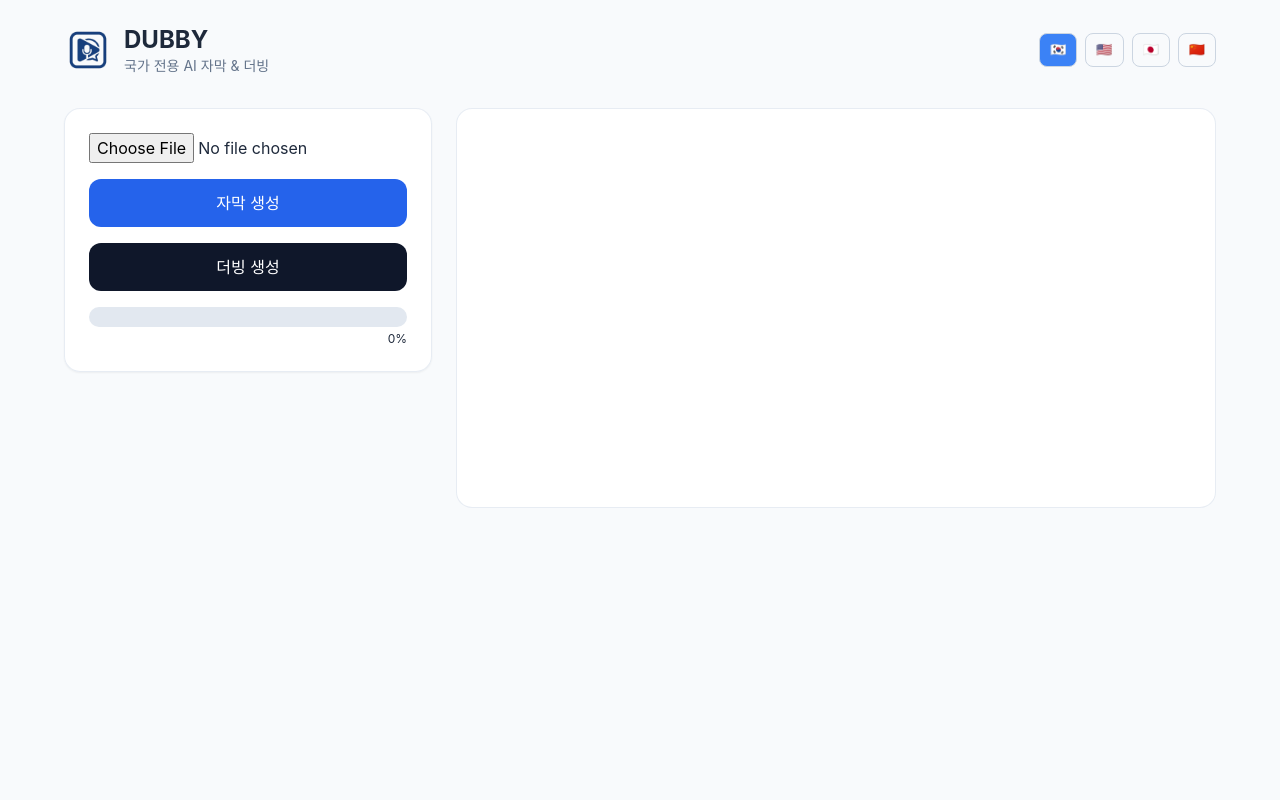
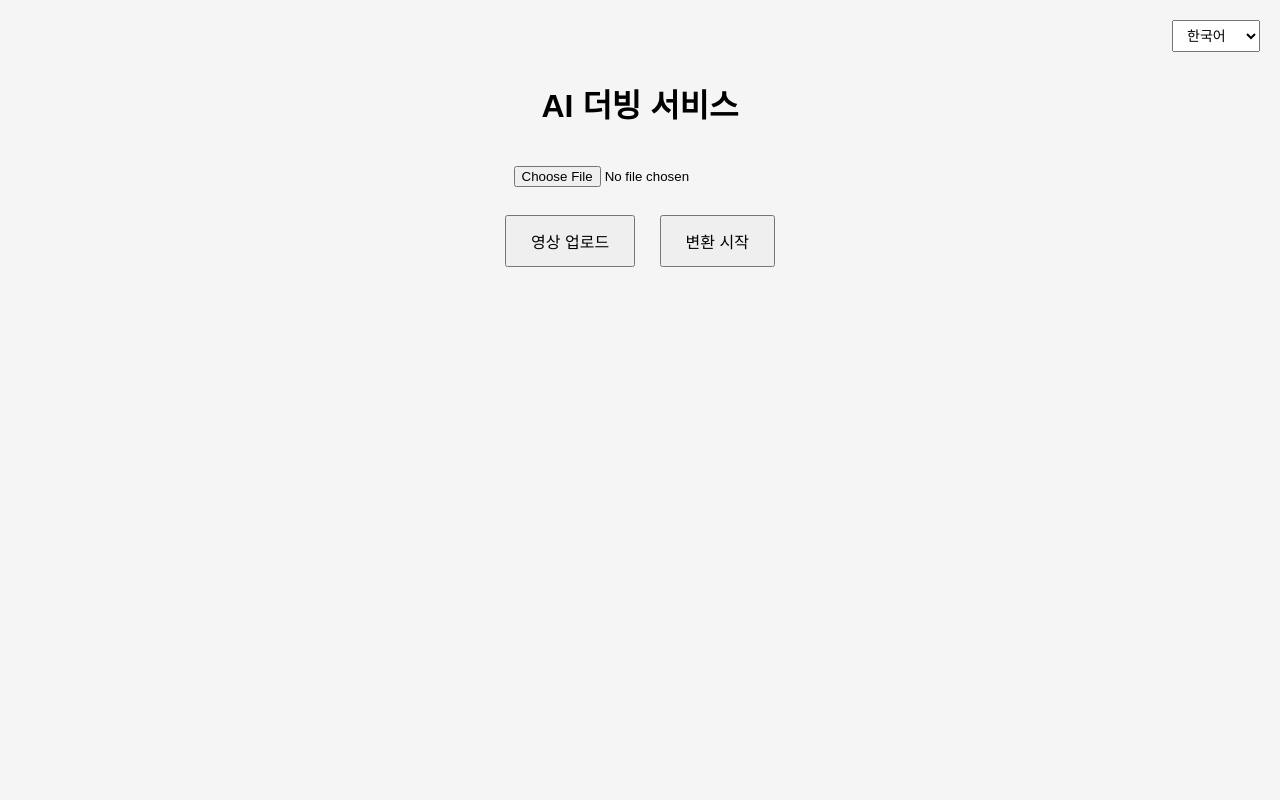
Before and after one commit to yunsu080313-del/real, a Flask app: page / in a window 1280 px wide. Run offline with Flask 3, Linux system fonts and the light colour scheme; some libraries are stand-ins or nearby versions.

Commit message:
Update index.html

```diff
--- a/templates/index.html
+++ b/templates/index.html
@@ -3,203 +3,117 @@
 <head>
 <meta charset="UTF-8">
 <meta name="viewport" content="width=device-width, initial-scale=1.0">
-<title>DUBBY - AI 자막 & 더빙</title>
-<script src="https://cdn.tailwindcss.com"></script>
+<title>AI Dubbing Service</title>
 
 <style>
 body {
-    font-family: 'Inter', -apple-system, sans-serif;
-    background-color: #f8fafc;
-    color: #1e293b;
+    margin: 0;
+    font-family: Arial, sans-serif;
+    background: #f5f5f5;
 }
 
-.glass-card {
-    background: rgba(255,255,255,0.9);
-    backdrop-filter: blur(10px);
-    border: 1px solid rgba(226,232,240,0.8);
+.container {
+    max-width: 800px;
+    margin: 80px auto;
+    text-align: center;
 }
 
-.loading-bar {
-    height: 20px;
-    width: 0%;
-    background-color: #3b82f6;
-    border-radius: 10px;
-    transition: width 0.2s ease;
+h1 {
+    margin-bottom: 40px;
 }
 
-.country-btn {
-    padding: 6px 10px;
-    border-radius: 8px;
-    border: 1px solid #cbd5e1;
-    font-size: 13px;
+button {
+    padding: 12px 24px;
+    margin: 10px;
+    font-size: 16px;
     cursor: pointer;
 }
 
-.country-btn.active {
-    background-color: #3b82f6;
-    color: white;
+.top-right {
+    position: fixed;
+    top: 20px;
+    right: 20px;
+}
+
+select {
+    padding: 6px 10px;
+    font-size: 14px;
 }
 </style>
 </head>
 
-<body class="min-h-screen py-6 px-4">
+<body>
 
-<!-- ===== 상단 헤더 ===== -->
-<div class="flex justify-between items-center max-w-6xl mx-auto mb-8">
-
-    <!-- 왼쪽 로고 -->
-    <div class="flex items-center">
-        <img src="/static/logo.png" alt="DUBBY Logo" class="w-12 h-12 mr-3">
-        <div>
-            <h1 class="text-2xl font-bold">DUBBY</h1>
-            <p class="text-sm text-slate-500">국가 전용 AI 자막 & 더빙</p>
-        </div>
-    </div>
-
-    <!-- 오른쪽 국가 모드 -->
-    <div class="flex gap-2">
-        <button class="country-btn active" onclick="setCountry('ko', this)">🇰🇷</button>
-        <button class="country-btn" onclick="setCountry('en', this)">🇺🇸</button>
-        <button class="country-btn" onclick="setCountry('ja', this)">🇯🇵</button>
-        <button class="country-btn" onclick="setCountry('zh-cn', this)">🇨🇳</button>
-    </div>
-
+<!-- 우측 상단 UI 언어 선택 -->
+<div class="top-right">
+    <select id="uiLanguage">
+        <option value="ko">한국어</option>
+        <option value="en">English</option>
+        <option value="ja">日本語</option>
+    </select>
 </div>
 
-<!-- ===== 본문 ===== -->
-<div class="max-w-6xl mx-auto grid grid-cols-1 md:grid-cols-12 gap-6">
+<div class="container">
+    <h1 data-i18n="title">AI 더빙 서비스</h1>
 
-<!-- 왼쪽 업로드 영역 -->
-<div class="md:col-span-4">
-<div class="glass-card p-6 rounded-2xl shadow-sm space-y-4">
+    <input type="file" id="videoInput">
 
-<input type="file" id="videoFile" accept="video/*,audio/*" class="w-full">
+    <br><br>
 
-<button id="subtitleBtn" class="w-full bg-blue-600 text-white p-3 rounded-xl">
-자막 생성
-</button>
-
-<button id="dubbingBtn" class="w-full bg-slate-900 text-white p-3 rounded-xl">
-더빙 생성
-</button>
-
-<!-- 진행률 -->
-<div>
-    <div class="w-full bg-slate-200 rounded-full h-5">
-        <div id="progressBar" class="loading-bar"></div>
-    </div>
-    <p class="text-right text-xs mt-1" id="progressText">0%</p>
-</div>
-
-</div>
-</div>
-
-<!-- 오른쪽 영상 영역 -->
-<div class="md:col-span-8">
-<div class="glass-card min-h-[400px] p-4 rounded-2xl flex flex-col items-center justify-center">
-
-<video id="resultVideo" controls class="hidden w-full rounded-lg mb-2">
-    <track id="subtitleTrack"
-           kind="subtitles"
-           src=""
-           srclang="ko"
-           label="자막"
-           default>
-</video>
-
-<a id="subtitleLink"
-   href="#"
-   target="_blank"
-   class="hidden text-blue-600 underline">
-   자막 다운로드
-</a>
-
-</div>
-</div>
-
+    <button data-i18n="upload">영상 업로드</button>
+    <button data-i18n="start">변환 시작</button>
 </div>
 
 <script>
-let selectedLanguage = "ko";
+/* =========================
+   번역 데이터
+========================= */
+const translations = {
+    ko: {
+        title: "AI 더빙 서비스",
+        upload: "영상 업로드",
+        start: "변환 시작"
+    },
+    en: {
+        title: "AI Dubbing Service",
+        upload: "Upload Video",
+        start: "Start Processing"
+    },
+    ja: {
+        title: "AI吹き替えサービス",
+        upload: "動画アップロード",
+        start: "処理開始"
+    }
+};
 
-function setCountry(lang, btn){
-    selectedLanguage = lang;
-    document.querySelectorAll(".country-btn")
-            .forEach(b => b.classList.remove("active"));
-    btn.classList.add("active");
+/* =========================
+   언어 변경 함수
+========================= */
+function changeLanguage(lang) {
+    document.querySelectorAll("[data-i18n]").forEach(element => {
+        const key = element.getAttribute("data-i18n");
+        element.innerText = translations[lang][key];
+    });
+
+    document.documentElement.lang = lang;
+    localStorage.setItem("uiLang", lang);
 }
 
-async function uploadFile(actionType){
+/* =========================
+   이벤트 리스너
+========================= */
+document.getElementById("uiLanguage").addEventListener("change", function() {
+    changeLanguage(this.value);
+});
 
-    const fileInput = document.getElementById("videoFile");
-    if(!fileInput.files[0]){
-        alert("파일을 선택하세요.");
-        return;
-    }
-
-    const formData = new FormData();
-    formData.append("audio", fileInput.files[0]);
-    formData.append("action", actionType);
-    formData.append("subtitle_lang", selectedLanguage);
-    formData.append("dubbing_lang", selectedLanguage);
-
-    const progressBar = document.getElementById("progressBar");
-    const progressText = document.getElementById("progressText");
-    const resultVideo = document.getElementById("resultVideo");
-    const subtitleLink = document.getElementById("subtitleLink");
-    const subtitleTrack = document.getElementById("subtitleTrack");
-
-    progressBar.style.width = "0%";
-    progressText.textContent = "0%";
-
-    let progress = 0;
-    const interval = setInterval(()=>{
-        if(progress < 95){
-            progress++;
-            progressBar.style.width = progress + "%";
-            progressText.textContent = progress + "%";
-        }
-    }, 100);
-
-    const response = await fetch("/process", {
-        method: "POST",
-        body: formData
-    });
-
-    clearInterval(interval);
-
-    if(!response.ok){
-        alert("서버 오류 발생");
-        return;
-    }
-
-    const data = await response.json();
-
-    progressBar.style.width = "100%";
-    progressText.textContent = "100%";
-
-    if(data.video_path){
-        resultVideo.src = data.video_path;
-        resultVideo.classList.remove("hidden");
-    }
-
-    if(data.subtitle_path){
-        subtitleLink.href = data.subtitle_path;
-        subtitleLink.classList.remove("hidden");
-
-        subtitleTrack.src = data.subtitle_path;
-        subtitleTrack.srclang = selectedLanguage;
-        subtitleTrack.mode = "showing";
-
-        resultVideo.classList.remove("hidden");
-    }
-}
-
-document.getElementById("subtitleBtn")
-        .addEventListener("click", ()=>uploadFile("subtitle"));
-
-document.getElementById("dubbingBtn")
-        .addEventListener("click", ()=>uploadFile("dubbing"));
+/* =========================
+   페이지 로드시 저장된 언어 적용
+========================= */
+window.addEventListener("DOMContentLoaded", () => {
+    const savedLang = localStorage.getItem("uiLang") || "ko";
+    document.getElementById("uiLanguage").value = savedLang;
+    changeLanguage(savedLang);
+});
 </script>
 
 </body>
```
